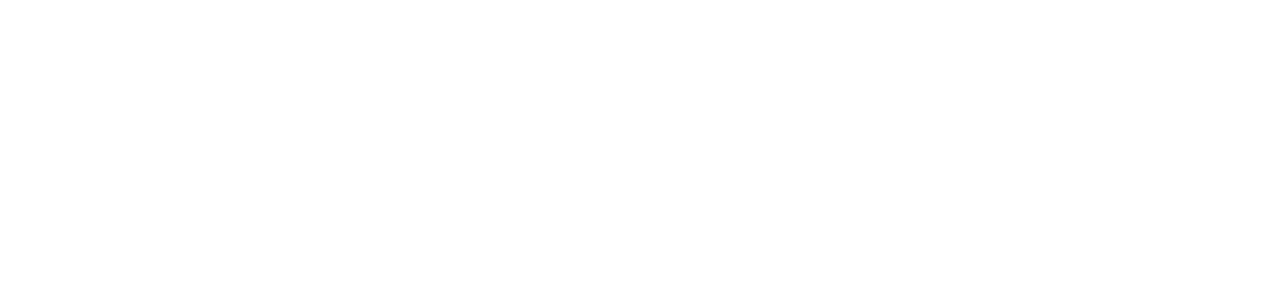
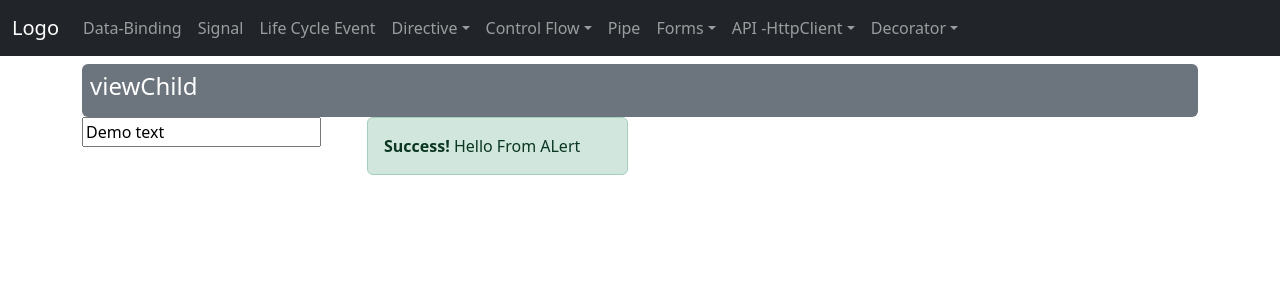
Before and after one commit to sree2694/Angular_Practice, an Angular app in the folder angular_18_learn/: page /viewChild in a window 1280 px wide. Before the commit this address led to /. Shown: the top 300 px of the page. Built offline with nearby package versions, Linux system fonts and the light colour scheme.

Commit message:
ViewChild

```diff
--- a/angular_18_learn/src/app/app.routes.ts
+++ b/angular_18_learn/src/app/app.routes.ts
@@ -15,6 +15,7 @@
 import { LifecycleEventComponent } from './components/lifecycle-event/lifecycle-event.component';
 import { NgtemplateComponent } from './components/directive/ngtemplate/ngtemplate.component';
 import { NgcontainerComponent } from './components/directive/ngcontainer/ngcontainer.component';
+import { ViewchildComponent } from './components/decorators/viewchild/viewchild.component';
 
 export const routes: Routes = [
   //default route
@@ -87,6 +88,10 @@
       {
         path: 'ng-container',
         component: NgcontainerComponent
+    },
+    {
+        path: 'viewChild',
+        component: ViewchildComponent
     }
     ],
   },
--- /dev/null
+++ b/angular_18_learn/src/app/components/decorators/viewchild/viewchild.component.html
@@ -0,0 +1,12 @@
+<div class="mt-2 p-2 bg-secondary text-white rounded">
+    <h4>viewChild</h4>
+
+</div>
+<div class="row">
+    <div class="col-3">
+        <input value="Demo text" type="text" #txt>
+    </div>
+    <div class="col-3">
+        <app-alert [message]="'Hello From ALert'" [alertType]="'Success'"></app-alert>
+    </div>
+</div>
--- /dev/null
+++ b/angular_18_learn/src/app/components/decorators/viewchild/viewchild.component.ts
@@ -0,0 +1,22 @@
+import { Component, ElementRef, ViewChild, AfterViewInit, viewChild } from '@angular/core';
+import { AlertComponent } from '../../../resuableComponent/alert/alert.component';
+
+@Component({
+  selector: 'app-viewchild',
+  standalone: true,
+  imports: [AlertComponent],
+  templateUrl: './viewchild.component.html',
+  styleUrl: './viewchild.component.css'
+})
+export class ViewchildComponent implements AfterViewInit {
+  @ViewChild('txt') textBox?: ElementRef;
+  @ViewChild(AlertComponent) alertComp?: AlertComponent;
+
+  ngAfterViewInit(): void {
+    const value = this.textBox?.nativeElement.value;
+    debugger;
+    const alertMode =  this.alertComp?.alertMode;
+  }
+
+
+}
--- a/angular_18_learn/src/app/components/layout/layout.component.html
+++ b/angular_18_learn/src/app/components/layout/layout.component.html
@@ -49,13 +49,13 @@
               <li><a class="dropdown-item" routerLink="post-api">Post API</a></li>
             </ul>
           </li>
-          <!-- <li class="nav-item dropdown"  >
+          <li class="nav-item dropdown"  >
             <a class="nav-link dropdown-toggle" href="#" role="button" data-bs-toggle="dropdown">Decorator</a>
             <ul class="dropdown-menu">
               <li><a class="dropdown-item" routerLink="viewChild">ViewChild</a></li>
 
             </ul>
-          </li> -->
+          </li>
         </ul>
         <!-- <form class="d-flex">
           <select  [(ngModel)]="selectedRole" name="selectedRole" (ngModelChange)="onRoleChnage($event)">
```
Also changed, not shown: angular_18_learn/src/app/components/decorators/viewchild/viewchild.component.css (added), 1 other file (tests, documents, lock files or other folders).
